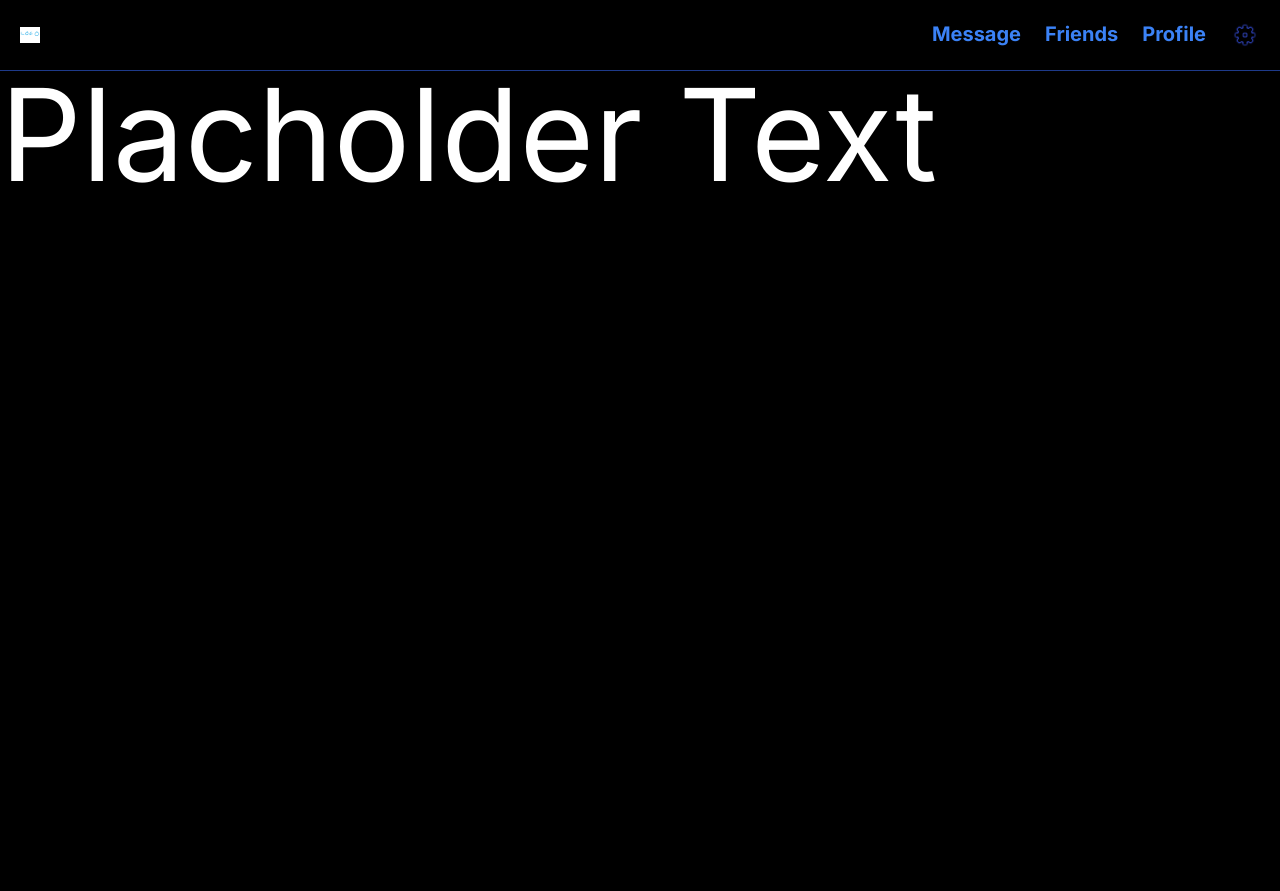
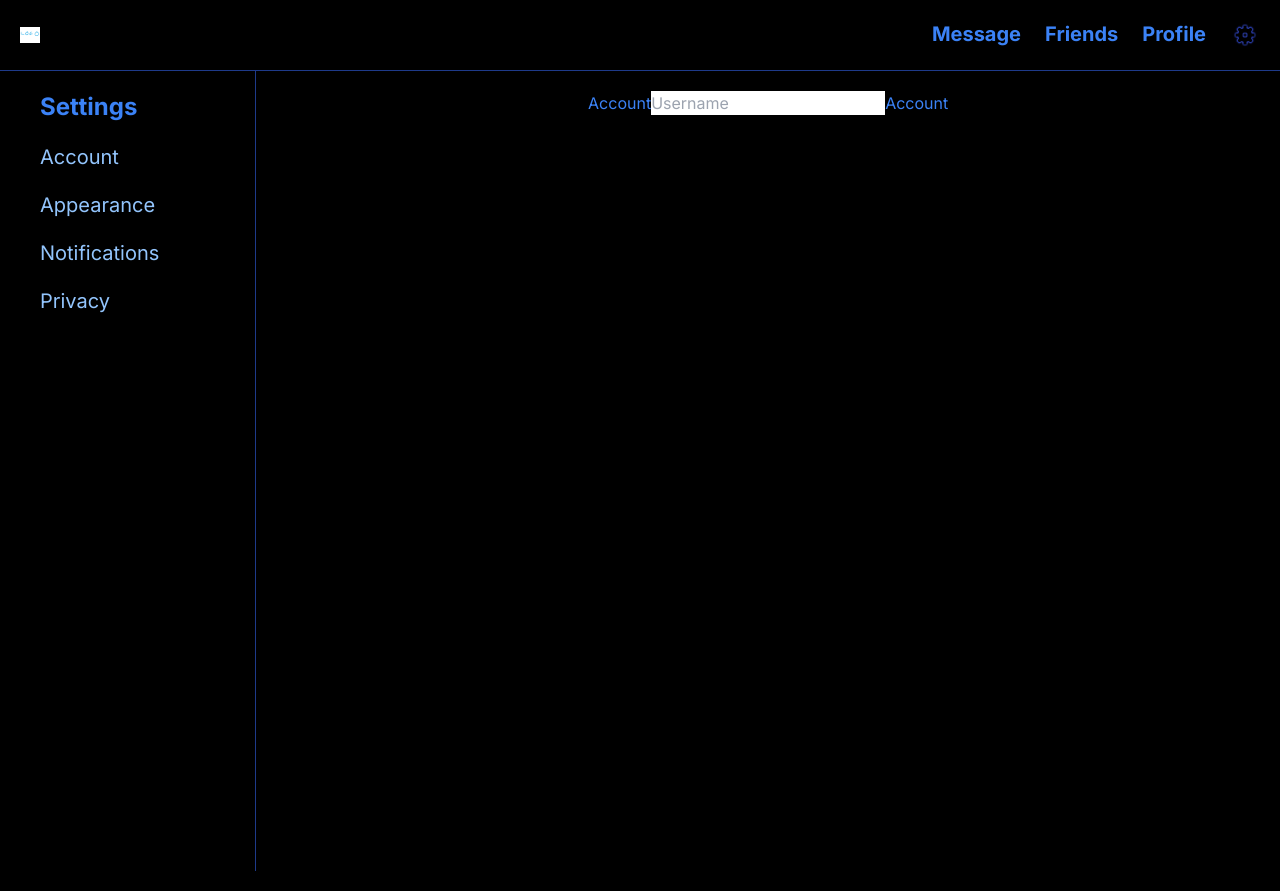
Before and after one commit to SamSmith2004/jchat, a Next.js app: page /settings in a window 1280 px wide. Before the commit the page ends 800 px from the top, so only its background shows below. Built offline with nearby package versions, Linux system fonts and the light colour scheme.

Commit message:
updated settings and profile page css + logic, also made minor changes to config and readme

```diff
--- a/app/page.tsx
+++ b/app/page.tsx
@@ -1,4 +1,3 @@
-import { Navbar } from './components/navbar';
 import { GoogleSignInButton } from "@/app/components/authButton";
 import { GoogleSignUpButton } from "@/app/components/authButton";
 import { CredentialsForm } from './components/credentialsForm';
@@ -17,7 +16,6 @@ export default async function SignIn() {
 
     return (
         <main>
-            <Navbar />
             <h1 className="flex justify-center items-center text-blue-500 text-5xl mt-15 font-extrabold mt-10">Welcome to JayChat</h1>
             <div className="flex justify-center items-center mt-10">
                 <div className='flex'>
--- a/app/profile/page.tsx
+++ b/app/profile/page.tsx
@@ -1,16 +1,23 @@
 import { Navbar } from "../components/navbar";
+import Image from "next/image";
 
 import { getServerSession } from "next-auth";
 import { authConfig} from "@/lib/auth";
 
 export default async function Profile() {
     const session = await getServerSession(authConfig);
+
     return (
         <main className="flex flex-col">
             <Navbar />
             <div className="flex flex-col items-center mt-5">
-                <h1 className="text-5xl text-white">Welcome back {session?.user?.name || 'unknown'}!</h1>
-                {session?.user?.image && <img src={session?.user?.image} alt="user image" />}
+                {session?.user?.image &&
+                <div className="rounded-full border-2 border-blue-900 overflow-hidden">
+                    <Image src={session?.user?.image} alt="User profile image"
+                    height={100} width={100}
+                    />
+                </div>}
+                <h1 className="text-5xl text-blue-500 mt-5">Welcome back {session?.user?.name || 'unknown'}!</h1>
             </div>
         </main>
     );
--- a/app/settings/page.tsx
+++ b/app/settings/page.tsx
@@ -1,10 +1,108 @@
+'use client';
 import { Navbar } from "../components/navbar";
+import React, { useEffect, useState } from 'react';
+import { useRouter, useSearchParams } from 'next/navigation';
+
+type ListType = "account" | "appearance" | "notifications" | "privacy";
 
 export default function Settings() {
+    const router = useRouter()
+    const searchParams = useSearchParams()
+    const [listType, setListType] = useState<ListType>("account");
+
+    useEffect(() => {
+        const paramValue = searchParams.get("list");
+        const newListType = isValidListType(paramValue)
+        ? paramValue
+        : "account";
+        setListType(newListType);
+    }, [searchParams]);
+
+    function isValidListType(value: string | null): value is ListType {
+        // Type assertion, checkks if value is a ListType
+        return ["account" , "appearance" , "notifications" , "privacy"].includes(value as ListType);
+    }
+
+    function updateListType(newListType: ListType) {
+        router.push(`/settings?list=${newListType}`); // Update URL
+    }
+
+    function renderSettingsList() {
+        switch (listType) {
+            case "appearance":
+                return <AppearanceSettings />;
+            case "notifications":
+                return <NotifSettings />;
+            case "privacy":
+                return <PrivacySettings />;
+            default:
+                return <AccountSettings />;
+        }
+    }
+
+    function AccountSettings() {
+        return (
+            <>
+            <form>
+                <label className="text-blue-500">Account</label>
+                <input type="text" placeholder="Username" />
+                <button>Account</button>
+            </form>
+            </>
+        );
+    }
+
+    function AppearanceSettings() {
+        return (
+            <>
+            <form>
+                <label className="text-blue-500">Appearance</label>
+                <input type="text" placeholder="Username" />
+                <button>Appearance</button>
+            </form>
+            </>
+        );
+    }
+
+    function NotifSettings() {
+        return (
+            <>
+            <form>
+                <label className="text-blue-500">Notif</label>
+                <input type="text" placeholder="Username" />
+                <button>Notif</button>
+            </form>
+            </>
+        );
+    }
+
+    function PrivacySettings() {
+        return (
+            <>
+            <form>
+                <label className="text-blue-500">Privacy</label>
+                <input type="text" placeholder="Username" />
+                <button>Privacy</button>
+            </form>
+            </>
+        );
+    }
+
     return (
         <main className="flex flex-col">
             <Navbar />
-            <h1 className="text-9xl text-white">Placholder Text</h1>
+            <div className="flex justify-between items-start">
+                <div className='flex space-y-5 flex-col border-r border-blue-900 pt-5 pr-24 pl-10 text-blue-300 h-screen'>
+                    <h1 className='text-blue-500 font-bold text-2xl'>Settings</h1>
+                    <h2 className="text-xl" id="account" onClick={() => updateListType("account")}>Account</h2>
+                    <h2 className="text-xl" id="appearance" onClick={() => updateListType("appearance")}>Appearance</h2>
+                    <h2 className="text-xl" id="notifications" onClick={() => updateListType("notifications")}>Notifications</h2>
+                    <h2 className="text-xl" onClick={() => updateListType("privacy")}>Privacy</h2>
+                </div>
+                <div className='flex flex-col space-y-5 items-center text-blue-500 h-screen w-4/5 mt-5'>
+                    {renderSettingsList()}
+                </div>
+            </div>
         </main>
     );
 }
--- a/next.config.mjs
+++ b/next.config.mjs
@@ -1,4 +1,8 @@
 /** @type {import('next').NextConfig} */
-const nextConfig = {};
+const nextConfig = {
+    images: {
+        domains: ['lh3.googleusercontent.com'],
+      },
+};
 
 export default nextConfig;
```
Also changed, not shown: app/components/authButton.tsx (+1 -1 lines), 1 other file (tests, documents, lock files or other folders).
